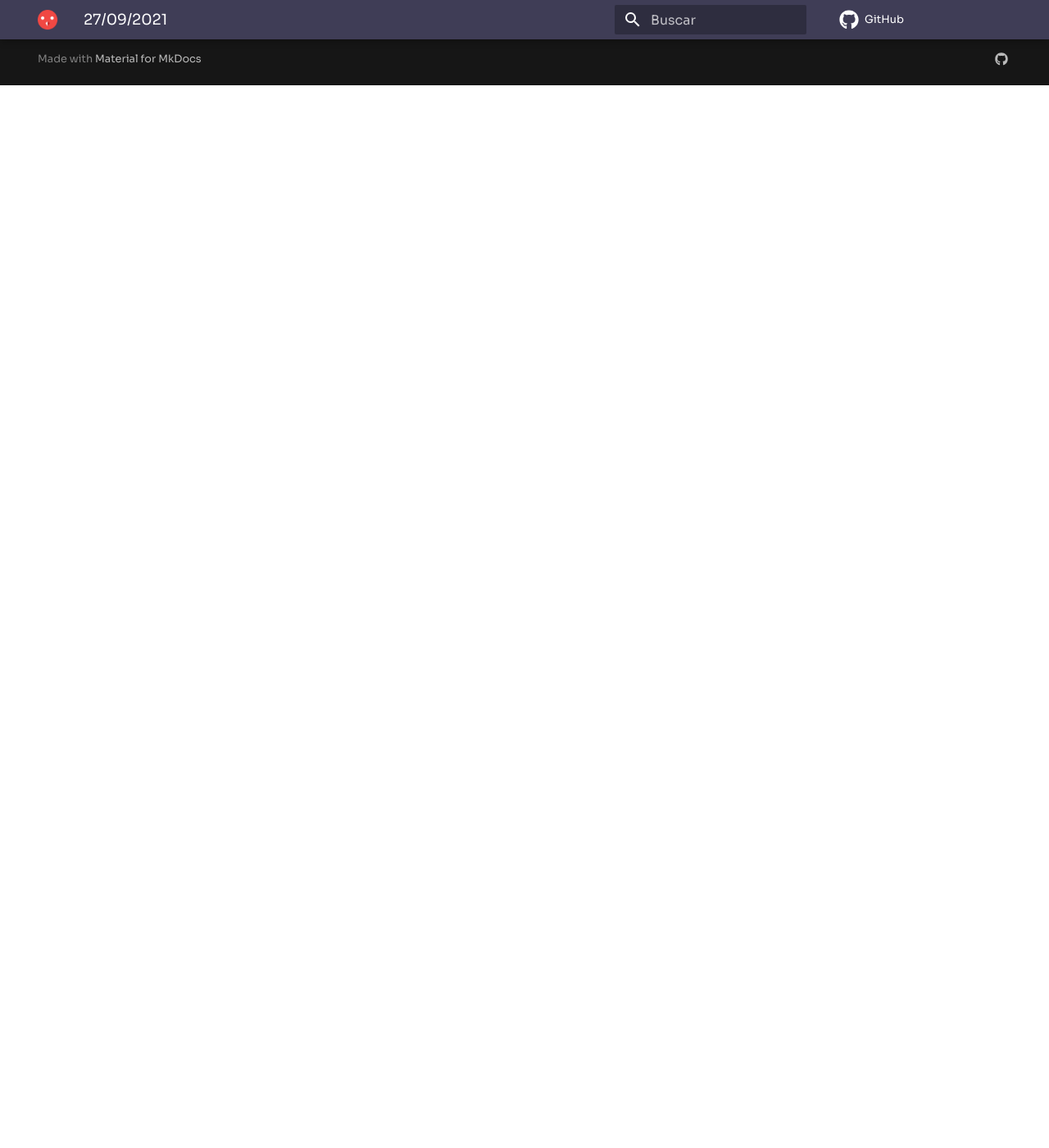
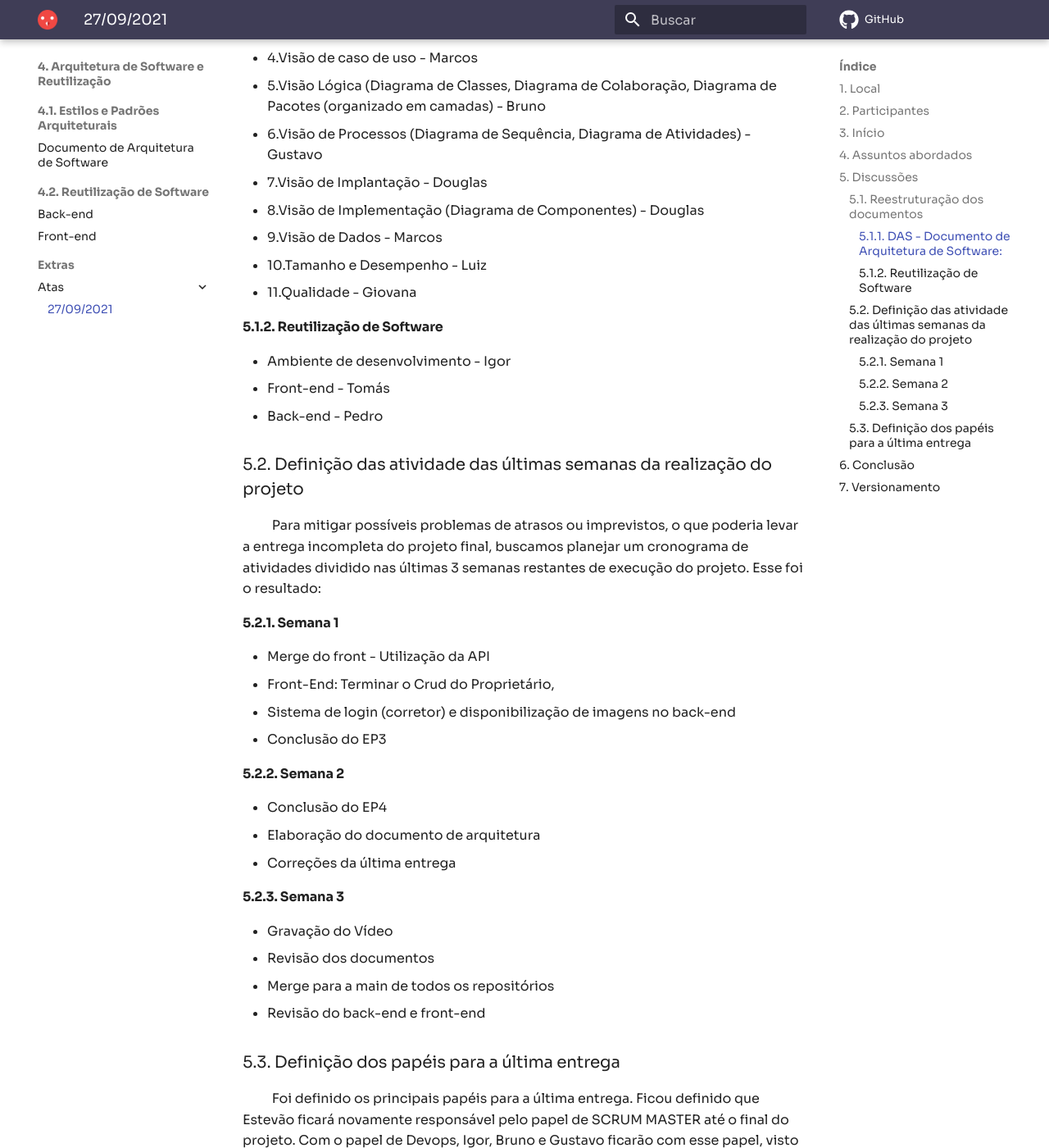
Before and after one commit to UnBArqDsw2021-1/2021.1_G04_Cardeal, an MkDocs documentation site: the page built from docs/arquitetura/atas/27-09-21.md, in a window 1280 px wide and 1400 px high, scrolled down 1296 px. Shown: the whole window at 82% size. Built offline with MkDocs 1.6.1 and Material for MkDocs 9.7.7, drawn with Linux system fonts in a browser that asks for light colours; comment, search, counter and statistics services are not loaded; some of the changed text lies outside the part shown.

Commit message:
addition of the minutes of the day 27-09

```diff
--- a/docs/arquitetura/atas/27-09-21.md
+++ b/docs/arquitetura/atas/27-09-21.md
@@ -1 +1,67 @@
-# Ata referente a reunião do dia 27/09/2021
+# Ata de Reunião 27/09/2021
+## 1. Local
+&emsp;&emsp; Reunião remota realizada no Microsoft Teams.
+## 2. Participantes
+- Bruno Nunes
+- Douglas Castro
+- Estevão Reis
+- Giovana Vitor
+- Gustavo D.
+- Marcos C.
+- Luiz Pinheiro
+- Tomás Veloso
+## 3. Início
+&emsp;&emsp; A reunião foi iniciada às 08:00.
+## 4. Assuntos abordados
+1. Separação dos tópicos dos documentos
+2. Definião das atividade das últimas semanas da realização do projeto
+3. Definição dos papés para a ultima entrega
+## 5. Discussões
+### 5.1. Reestruturação dos documentos
+&emsp;&emsp; Foi discutido sobre os tópicos que devem ser descritos dentro do Documento de Arquitetura de Software. Após essa definição foi atribuído e distribuído entre os integrantes da equipe a responsabilidade de descrever cada um desses tópicos. A separação ficou da seguinte maneira:
+#### 5.1.1. DAS - Documento de Arquitetura de Software:
+
+- 1.Introdução(Propósito ou Finalidade, Escopo, Visão Geral) - Giovana
+- 2.Representação Arquitetural - Estevão
+- 3.Objetivos e restrições da arquitetura - Luiz
+- 4.Visão de caso de uso - Marcos
+- 5.Visão Lógica (Diagrama de Classes, Diagrama de Colaboração, Diagrama de Pacotes (organizado em camadas) - Bruno
+- 6.Visão de Processos (Diagrama de Sequência, Diagrama de Atividades) - Gustavo
+- 7.Visão de Implantação -  Douglas
+- 8.Visão de Implementação (Diagrama de Componentes) - Douglas
+- 9.Visão de Dados - Marcos
+- 10.Tamanho e Desempenho - Luiz
+- 11.Qualidade - Giovana
+
+#### 5.1.2. Reutilização de Software
+- Ambiente de desenvolvimento  - Igor
+- Front-end  - Tomás
+- Back-end - Pedro
+
+### 5.2. Definição das atividade das últimas semanas da realização do projeto
+&emsp;&emsp; Para mitigar possíveis problemas de atrasos ou imprevistos, o que poderia levar a entrega incompleta do projeto final, buscamos planejar um cronograma de atividades dividido nas últimas 3 semanas restantes de execução do projeto. Esse foi o resultado:
+
+#### 5.2.1. Semana 1
+- Merge do front - Utilização da API
+- Front-End: Terminar o Crud do Proprietário,
+- Sistema de login (corretor) e disponibilização de imagens no back-end
+- Conclusão do EP3
+
+#### 5.2.2. Semana 2
+- Conclusão do EP4
+- Elaboração do documento de arquitetura
+- Correções da última entrega
+
+#### 5.2.3. Semana 3
+- Gravação do Vídeo
+- Revisão dos documentos
+- Merge para a main de todos os repositórios
+- Revisão do  back-end e front-end
+### 5.3. Definição dos papéis para a última entrega
+&emsp;&emsp; Foi definido os principais papéis para a última entrega. Ficou definido que Estevão ficará novamente responsável pelo papel de SCRUM MASTER até o final do projeto. Com o papel de Devops, Igor, Bruno e Gustavo ficarão com esse papel, visto a necessidade de fazer o deploy da API para que o front-end possa fazer uso dela sem maiores problemas. Como PO Gustavo, Tomás e Luiz ficarão responsáveis, visto a necessidade de buscar a qualidade da aplicação para a última entrega.
+## 6. Conclusão
+&emsp;&emsp; Por fim, foi acordado tudo que foi decidido na reunião, todos estão comprometidos a terminar tudo que é necessário para a última entrega. Foi marcada a próxima reunião para o dia 01/10/2021 às 8:00. A reunião foi encerrada às 8:45.
+## 7. Versionamento
+| Data       | Versão | Descrição         | Autores       |
+| ---------- | ------ | ----------------- | ------------- |
+| 27/09/2021 | 1.0    | Adição da ata | Estevão Reis  |
```
